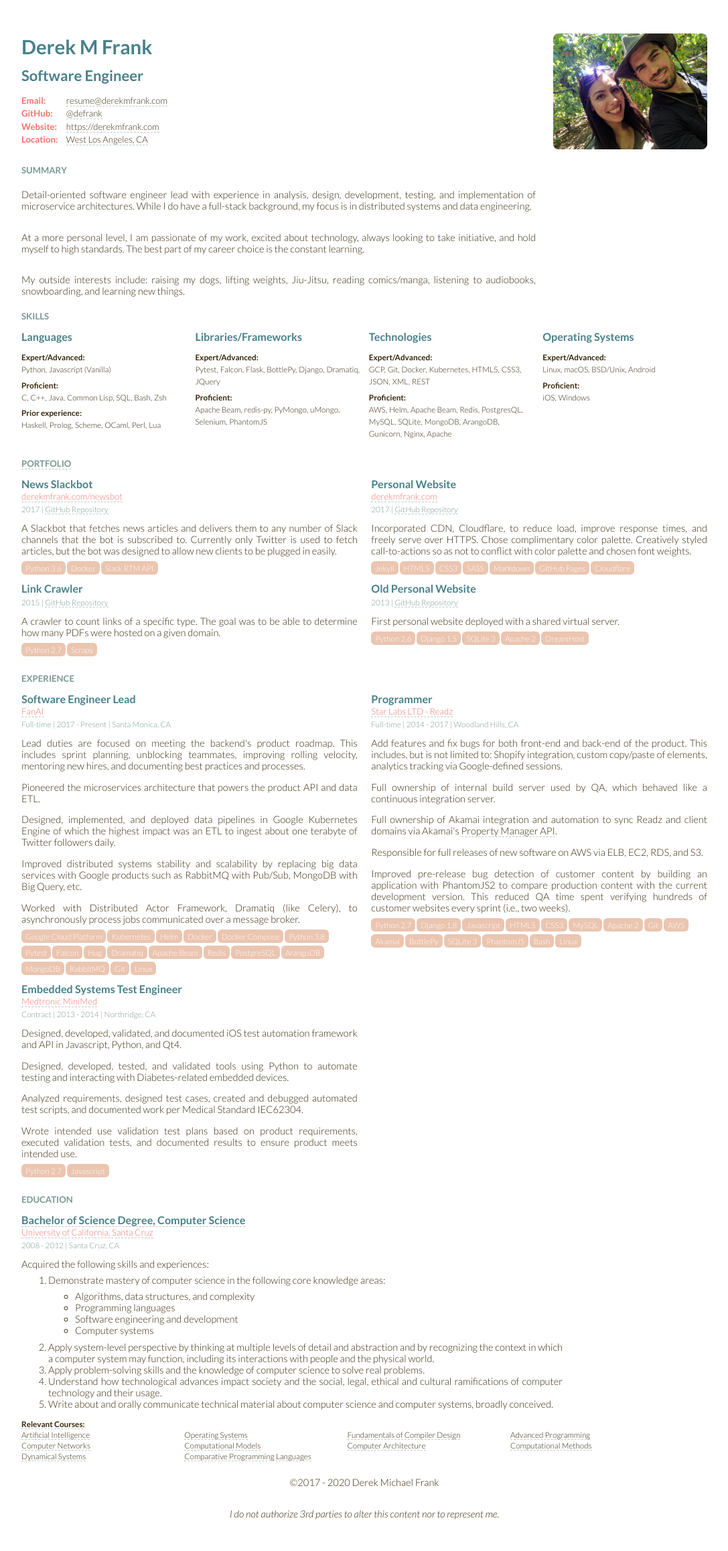
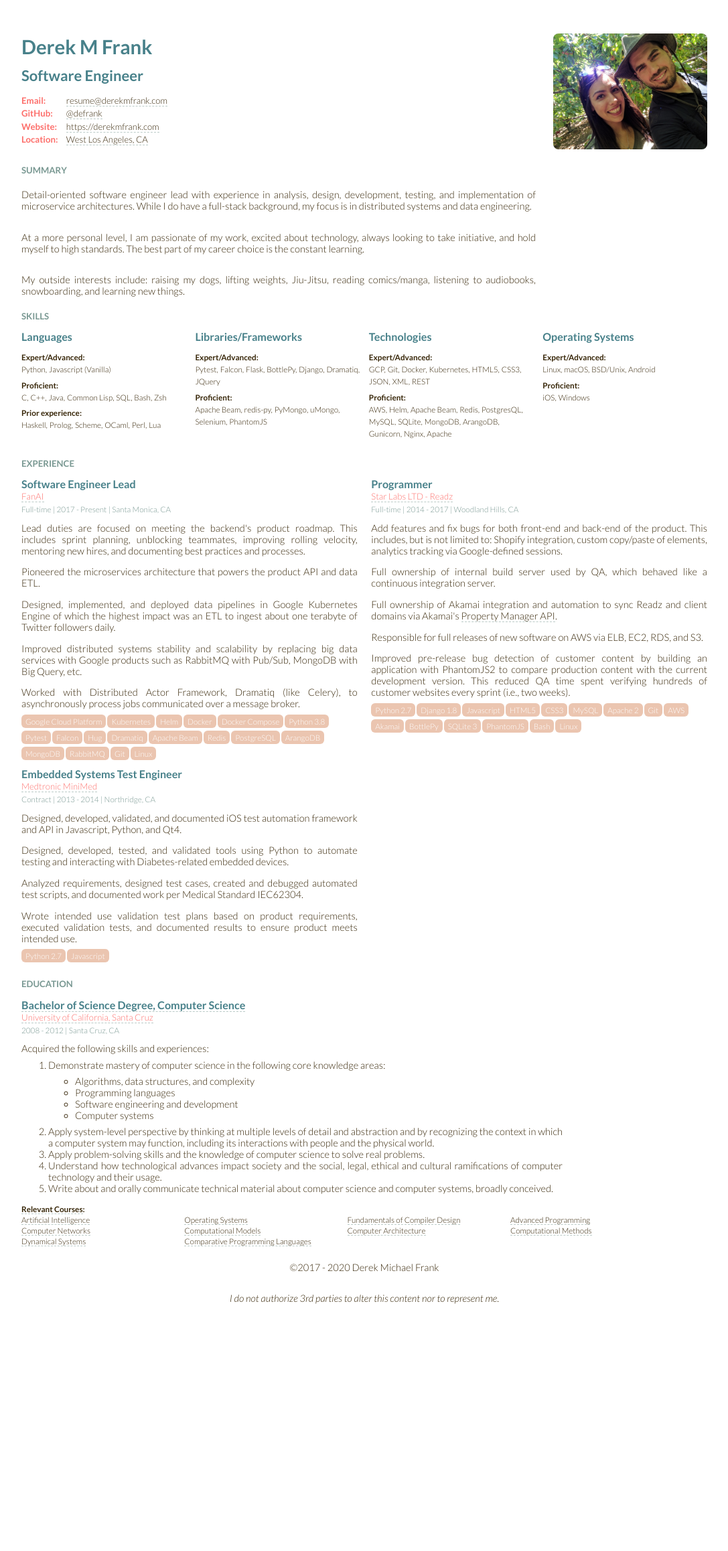
Before and after one commit to defrank/defrank.github.io, a Jekyll site: the page built from resume.html, in a window 1280 px wide. Shown: the whole page at 67% size, without its empty margins (96-1183 px from the left). Built offline with Jekyll 4.4.1, drawn with Linux system fonts in a browser that asks for light colours; after the commit the page ends 1995 px from its top, so only the background shows below that.

Commit message:
chore(resume): Disable portfolio

```diff
--- a/resume.html
+++ b/resume.html
@@ -131,7 +131,11 @@ layout: blank
         -ms-user-select: none;
         -o-user-select: none;
         user-select: none;
-   }
+    }
+
+    #portfolio {
+        display: none;
+    }
 
     html,
     body {
```
